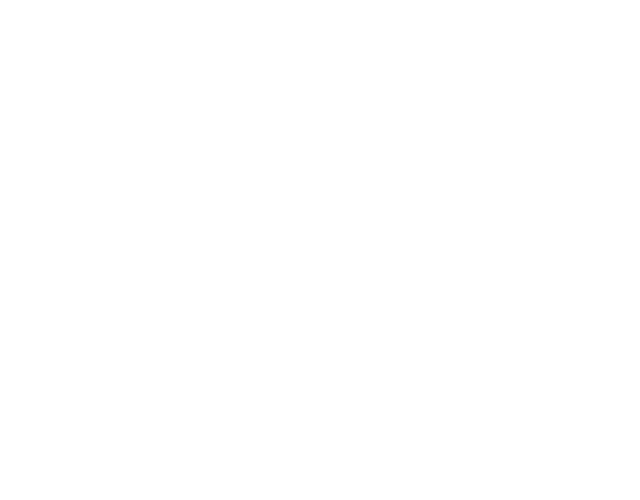
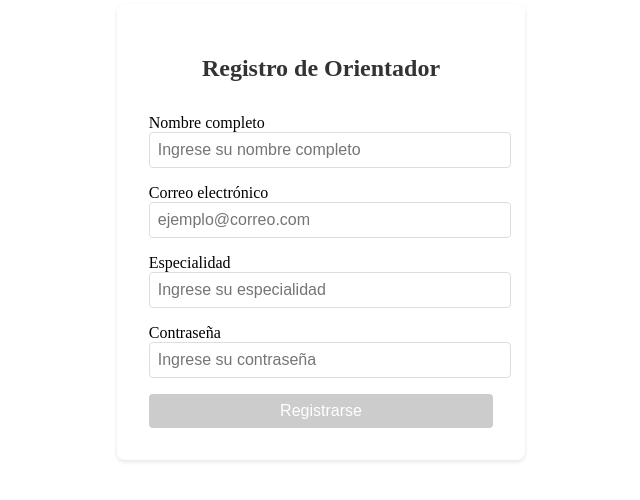
Before and after one commit to Lunix-IHC/vocapp-webapp, an Angular app: page /registro-orientador in a window 1280 px wide. Before the commit this address led to /. Shown: the part 168-668 px from the top of the page, without its empty margins (319-959 px from the left). Built offline with nearby package versions, Linux system fonts and the light colour scheme.

Commit message:
Termine registro de orientador

```diff
--- a/angular.json
+++ b/angular.json
@@ -101,5 +101,8 @@
         }
       }
     }
+  },
+  "cli": {
+    "analytics": false
   }
 }
--- a/src/app/app.routes.ts
+++ b/src/app/app.routes.ts
@@ -1,8 +1,10 @@
 import { Routes } from '@angular/router';
 import { MainComponent } from './main/main.component';
 import { SignUpComponent } from './sign-up/sign-up.component';
+import { RegistroOrientadorComponent } from './registro-orientador/registro-orientador.component';
 
 export const routes: Routes = [
   { path: '', component: MainComponent },
   { path: 'signup', component: SignUpComponent },
+  { path: 'registro-orientador', component: RegistroOrientadorComponent },
 ];
--- /dev/null
+++ b/src/app/registro-orientador/registro-orientador.component.css
@@ -0,0 +1,55 @@
+body {
+    font-family: Arial, sans-serif;
+    margin: 0;
+    padding: 0;
+    background-color: #f5f5f5;
+  }
+
+  .container {
+    max-width: 500px;
+    margin: 2rem auto;
+    padding: 2rem;
+    background: white;
+    border-radius: 8px;
+    box-shadow: 0 2px 4px rgba(0, 0, 0, 0.1);
+  }
+
+  .form-group {
+    margin-bottom: 1rem;
+  }
+
+  .form-control {
+    width: 100%;
+    padding: 0.5rem;
+    border: 1px solid #ddd;
+    border-radius: 4px;
+    font-size: 1rem;
+  }
+
+  .btn {
+    background-color: #007bff;
+    color: white;
+    padding: 0.5rem 1rem;
+    border: none;
+    border-radius: 4px;
+    cursor: pointer;
+    font-size: 1rem;
+    width: 100%;
+  }
+
+  .btn:disabled {
+    background-color: #ccc;
+    cursor: not-allowed;
+  }
+
+  .error-message {
+    color: #dc3545;
+    font-size: 0.875rem;
+    margin-top: 0.25rem;
+  }
+
+  .form-title {
+    text-align: center;
+    color: #333;
+    margin-bottom: 2rem;
+  }
--- /dev/null
+++ b/src/app/registro-orientador/registro-orientador.component.html
@@ -0,0 +1,74 @@
+<div class="container">
+    <h2 class="form-title">Registro de Orientador</h2>
+    <form [formGroup]="registroForm" (ngSubmit)="onSubmit()">
+      <div class="form-group">
+        <label for="nombre">Nombre completo</label>
+        <input
+          type="text"
+          id="nombre"
+          formControlName="nombre"
+          class="form-control"
+          placeholder="Ingrese su nombre completo"
+        >
+        <div *ngIf="registroForm.get('nombre')?.touched && registroForm.get('nombre')?.errors?.['required']" class="error-message">
+          El nombre es requerido
+        </div>
+      </div>
+
+      <div class="form-group">
+        <label for="email">Correo electrónico</label>
+        <input
+          type="email"
+          id="email"
+          formControlName="email"
+          class="form-control"
+          placeholder="ejemplo@correo.com"
+        >
+        <div *ngIf="registroForm.get('email')?.touched && registroForm.get('email')?.errors?.['required']" class="error-message">
+          El correo es requerido
+        </div>
+        <div *ngIf="registroForm.get('email')?.touched && registroForm.get('email')?.errors?.['email']" class="error-message">
+          Ingrese un correo válido
+        </div>
+      </div>
+
+      <div class="form-group">
+        <label for="especialidad">Especialidad</label>
+        <input
+          type="text"
+          id="especialidad"
+          formControlName="especialidad"
+          class="form-control"
+          placeholder="Ingrese su especialidad"
+        >
+        <div *ngIf="registroForm.get('especialidad')?.touched && registroForm.get('especialidad')?.errors?.['required']" class="error-message">
+          La especialidad es requerida
+        </div>
+      </div>
+
+      <div class="form-group">
+        <label for="password">Contraseña</label>
+        <input
+          type="password"
+          id="password"
+          formControlName="password"
+          class="form-control"
+          placeholder="Ingrese su contraseña"
+        >
+        <div *ngIf="registroForm.get('password')?.touched && registroForm.get('password')?.errors?.['required']" class="error-message">
+          La contraseña es requerida
+        </div>
+        <div *ngIf="registroForm.get('password')?.touched && registroForm.get('password')?.errors?.['minlength']" class="error-message">
+          La contraseña debe tener al menos 6 caracteres
+        </div>
+      </div>
+
+      <button
+        type="submit"
+        class="btn"
+        [disabled]="registroForm.invalid"
+      >
+        Registrarse
+      </button>
+    </form>
+  </div>
--- /dev/null
+++ b/src/app/registro-orientador/registro-orientador.component.ts
@@ -0,0 +1,31 @@
+import { CommonModule } from '@angular/common';
+import { Component } from '@angular/core';
+import { FormBuilder, FormGroup, ReactiveFormsModule, Validators } from '@angular/forms';
+
+@Component({
+  selector: 'app-registro-orientador',
+  standalone: true,
+  imports: [ReactiveFormsModule, CommonModule],
+  templateUrl: './registro-orientador.component.html',
+  styleUrl: './registro-orientador.component.css'
+})
+export class RegistroOrientadorComponent {
+  registroForm: FormGroup;
+
+  constructor(private fb: FormBuilder) {
+    this.registroForm = this.fb.group({
+      nombre: ['', Validators.required],
+      email: ['', [Validators.required, Validators.email]],
+      especialidad: ['', Validators.required],
+      password: ['', [Validators.required, Validators.minLength(6)]]
+    });
+  }
+
+  onSubmit() {
+    if (this.registroForm.valid) {
+      console.log('Formulario enviado:', this.registroForm.value);
+      // Aquí iría la lógica para enviar los datos al servidor
+    }
+  }
+
+}
```
Also changed, not shown: 1 other file (tests, documents, lock files or other folders).
